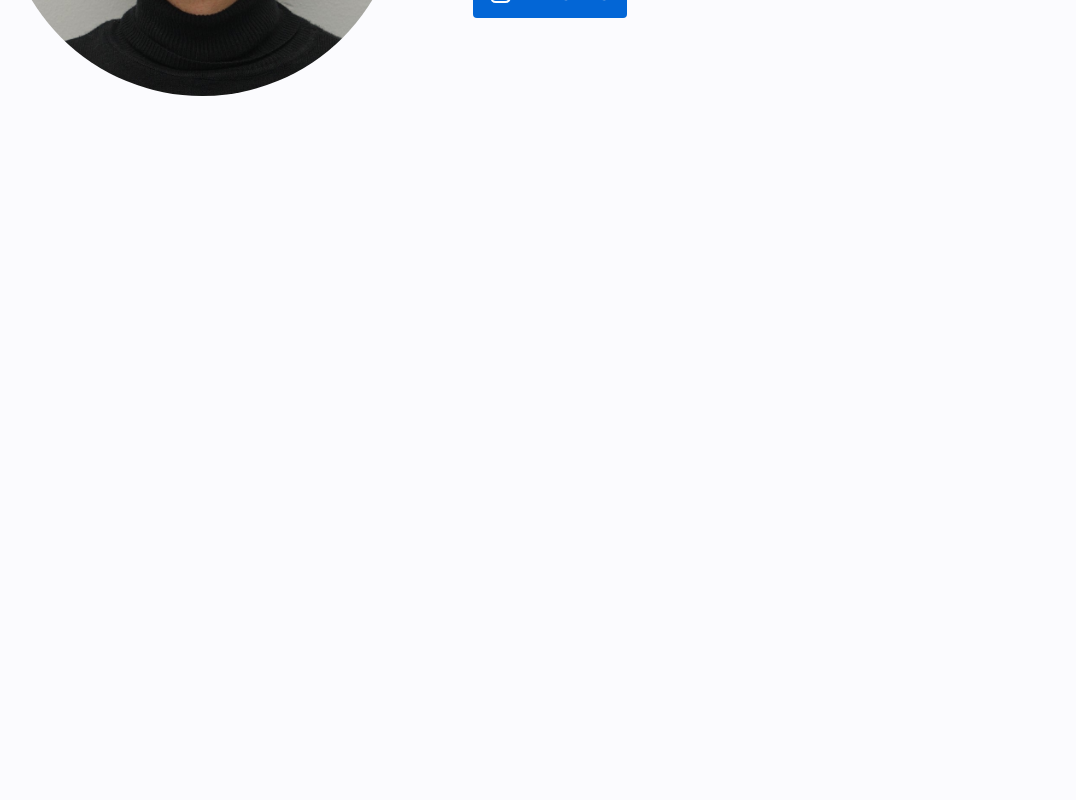
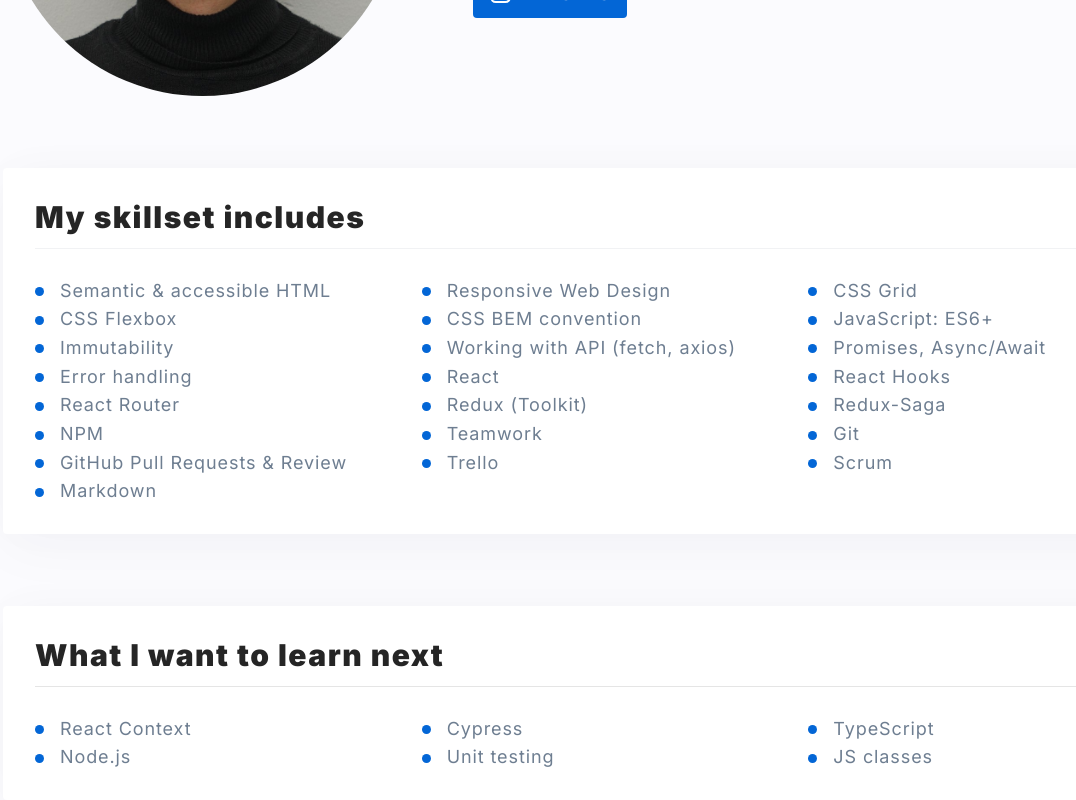
Before and after one commit to marcin10lw/personal-homepage-react-2, a React (Create React App) app: page / in a window 1280 px wide. Shown: the part 421-1221 px from the top of the page, without its empty margins (29-1105 px from the left). Before the commit the page ends 800 px from the top, so only its background shows below. Built offline with nearby package versions, Linux system fonts and the light colour scheme.

Commit message:
created Main

```diff
--- /dev/null
+++ b/src/common/Main/index.js
@@ -0,0 +1,5 @@
+import styled from "styled-components";
+
+export const Main = styled.main`
+  color: ${({ theme }) => theme.colors.staleGrey};
+`;
--- a/src/features/personalHomepage/PersonalHomepage.js
+++ b/src/features/personalHomepage/PersonalHomepage.js
@@ -1,12 +1,20 @@
 import { Container } from "../../common/Container";
 import ThemeSwitcher from "./ThemeSwitcher";
 import Header from "./Header";
+import { Main } from "../../common/Main";
+import Section from "../../common/Section";
+import { skillset } from "./skillset";
+import { toLearn } from "./toLearn";
 
 function PersonalHomepage() {
   return (
     <Container>
       <ThemeSwitcher />
       <Header />
+      <Main>
+        <Section heading="My skillset includes" dataList={skillset} />
+        <Section heading="What I want to learn next" dataList={toLearn} />
+      </Main>
     </Container>
   );
 }
```
